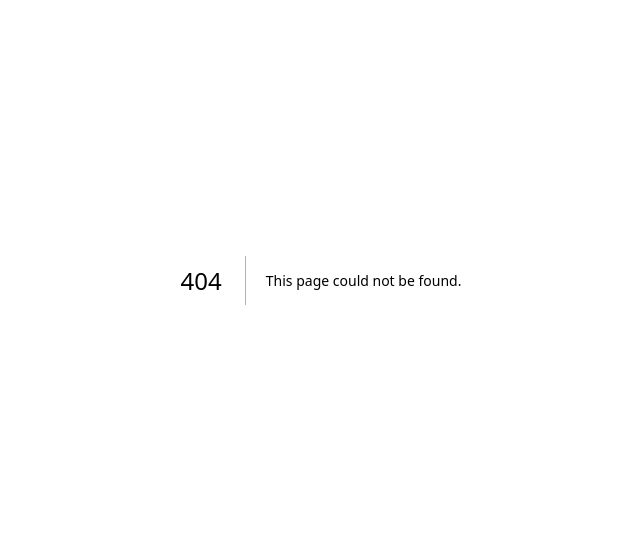
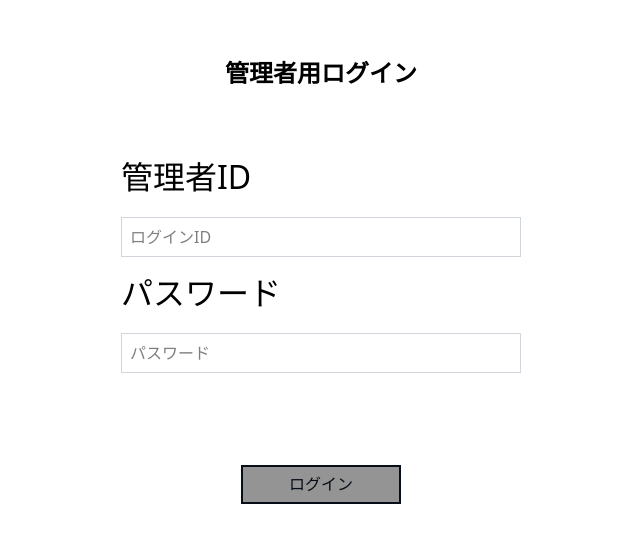
Before and after one commit to Takuya0202/fps-topic-front, a Next.js app in the folder src/: page /login in a window 1280 px wide. Before the commit this address had no page. Shown: the part 120-662 px from the top of the page, without its empty margins (319-959 px from the left). Built offline with nearby package versions, Linux system fonts and the light colour scheme.

Commit message:
login完了

```diff
--- a/src/app/components/elements/buttons/input-field.tsx
+++ b/src/app/components/elements/buttons/input-field.tsx
@@ -17,8 +17,12 @@ export default function InputField({
 }: InputFieldProps) {
   return (
     <div className="w-100">
+      <label htmlFor={id} className="block text-sm font-medium mb-1">
+        {label}
+      </label>
       <input
         type={type}
+        id={id}
         className="w-full h-10 border border-gray-300 p-2"
         placeholder={placeholder}
         value={value}
--- a/src/app/admin-login/page.tsx
+++ b/src/app/login/page.tsx
@@ -6,9 +6,9 @@ export default function Login() {
       <div className="flex flex-col items-center justify-center space-y-3  ">
         <h1 className="text-2xl font-bold pb-4 mb-12 w-full text-center  ">管理者用ログイン</h1>
         <p className="text-left w-full text-[32px]">管理者ID</p>
-        <InputField label="ログインID" type="text" id="login-id" placeholder="ログインID" />
+        <InputField label="" type="text" id="login-id" placeholder="ログインID" />
         <p className="text-left w-full text-[32px]">パスワード</p>
-        <InputField label="パスワード" type="password" id="password" placeholder="パスワード" />
+        <InputField label="" type="password" id="password" placeholder="パスワード" />
         <div className=" mt-[80px]">
           <button className="w-40  bg-[#949494] h-[39px] border-2 border-black ">
             <p className="text-black">ログイン</p>
```
Also changed, not shown: src/app/login/layout.tsx (renamed from src/app/admin-login/layout.tsx).
